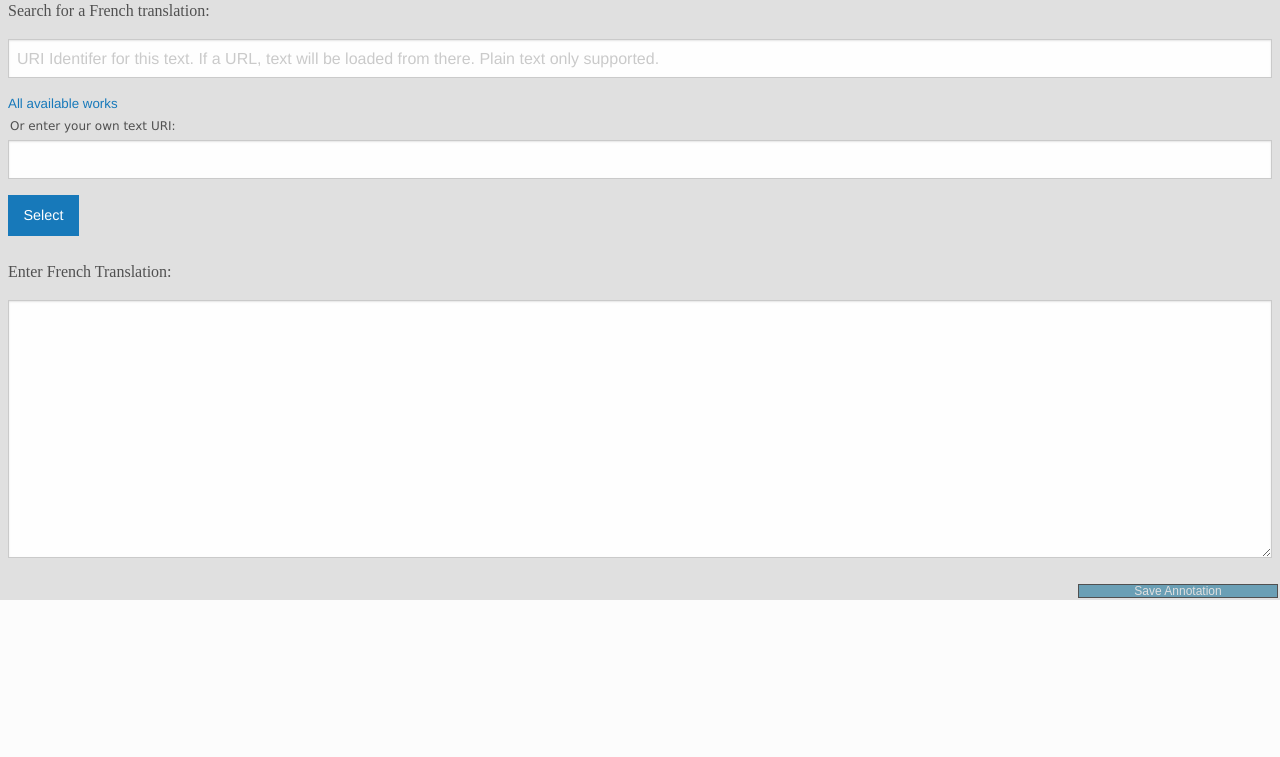
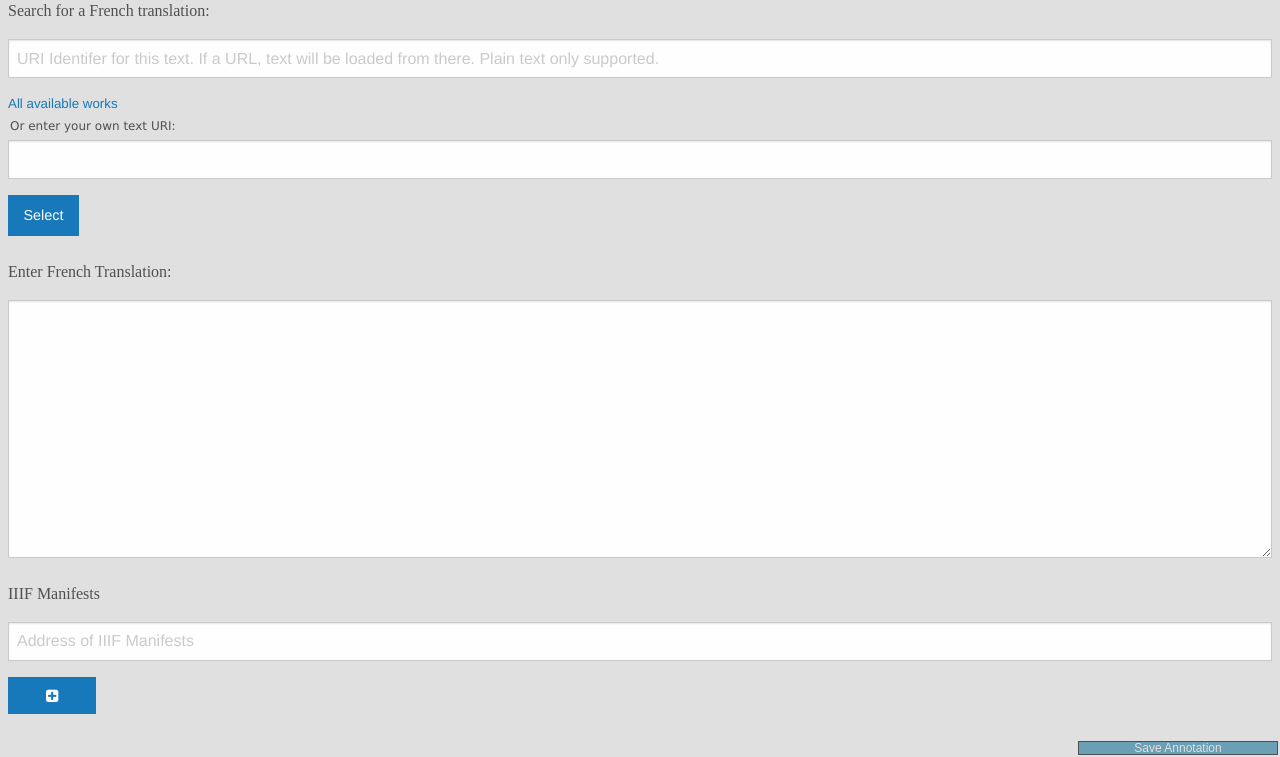
Before and after one commit to perseids-project/digital_milliet, a Flask app: template digital_milliet/templates/commentary/enter.html in a window 1280 px wide. Shown: the part 2384-3141 px from the top of the page. Before the commit the page ends 2984 px from the top, so only its background shows below. Run offline with Flask 2, Linux system fonts and the light colour scheme; the template is opened without the code that fills it, so the values that code supplies are empty; some libraries are stand-ins or nearby versions.

Commit message:
Commentary input form changes

```diff
--- a/digital_milliet/static/js/commentary.enter.js
+++ b/digital_milliet/static/js/commentary.enter.js
@@ -221,8 +221,54 @@ function CTSError(error,a_lnum) {
 
 }
 
+var remove_input = function(target) {
+  target.remove();
+};
+var add_input = function(after, name, counter) {
+
+         /*   <div class="row collapse" id="original-iiif-input">
+                <div class="small-9 columns">
+                    <input type="url" name="iiif[]" class="form-control" placeholder="Address of IIIF Manifests"/>
+                </div>
+                <div class="small-3 columns buttons">
+                    <a class="add-input button postfix" href="#"><i class="fa fa-plus-square" aria-label="Add a field"></i> </a>
+                </div>
+            </div>
+          */
+      counter += 1;
+      var label = after.find("label").text();
+      var placeholder = after.find("input").attr("placeholder");
+      var formgroup = $('<div class="row collapse" />');
+      var input_container = $('<div class="small-9 columns" />');
+      var buttons_container = $('<div class="small-3 columns buttons button-group" />');
+      var input = $('<input type="url" name="'+name+'[]" placeholder="' + placeholder + '" />');
+      var add = $('<a class="add-input button" href="#"><i class="fa fa-plus-square" aria-label="Add a field"></i></a>');
+      var rem = $('<a class="rem-input button alert" href="#"><i class="fa fa-minus-square" aria-label="Remove a field"></i></a>');
+
+      formgroup.append(input_container);
+      input_container.append(input);
+
+      formgroup.append(buttons_container);
+      buttons_container.append(add);
+      buttons_container.append(rem);
+
+      add.on("click", function (e) {
+          e.preventDefault();
+          add_input(formgroup, name, counter);
+          add.hide();
+      });
+      rem.on("click", function (e) {
+          e.preventDefault();
+          remove_input(formgroup);
+          after.find("add-input").show();
+      });
+
+      after.after(formgroup);
+
+  };
+
 //check the milnum for prior use
-$(function() {
+$(document).ready(function() {
   $("#milnum").change(function() {
       var num = $("#milnum").val();
       //removes 'commentary' from the end of the url
@@ -243,4 +289,12 @@ $(function() {
           }
       });
   });
+
+  $("#original-iiif-input a.add-input").on("click", function(e) {
+     console.log(e);
+     e.preventDefault();
+     console.log($(this).parents("#original-iiif-input"));
+     add_input($(this).parents("#original-iiif-input"), "iiif", 1);
   });
+
+});
--- a/digital_milliet/templates/commentary/enter.html
+++ b/digital_milliet/templates/commentary/enter.html
@@ -5,8 +5,9 @@
       <link rel="stylesheet" media="screen" type="text/css" href="{{ url_for('static', filename='css/commentary.enter.css')}}"/>
       <link rel="stylesheet" type="text/css" href="{{ bower_url_for('capitains-sparrow.typeahead', 'src/css/jquery.cts.typeahead.css') }}" />
       <link href='https://fonts.googleapis.com/css?family=Cinzel:400,700' rel='stylesheet' type='text/css'>
-      <link rel='stylesheet' href="{{ bower_url_for('codemirror','lib/codemirror.css') }}"></link>
-      <link rel="stylesheet" href="{{ bower_url_for('jquery.markdownify','lib/jquery.markdownify.css') }}"></link>
+      <link rel='stylesheet' href="{{ bower_url_for('codemirror','lib/codemirror.css') }}" />
+      <link rel="stylesheet" href="{{ bower_url_for('jquery.markdownify','lib/jquery.markdownify.css') }}" />
+      <link rel="stylesheet" type="text/css" href="https://cdnjs.cloudflare.com/ajax/libs/font-awesome/4.7.0/css/font-awesome.css" />
       <script type="text/javascript" src="//ajax.googleapis.com/ajax/libs/jquery/1.10.2/jquery.min.js"></script>
       <script language="javascript" type="text/javascript" src="{{ url_for('static', filename="js/commentary.enter.js")}}"></script>
       <script src="{{ bower_url_for('handlebars', 'handlebars.min.js') }}"></script>
@@ -24,6 +25,18 @@
       <script src="{{ bower_url_for('jquery.markdownify', 'lib/jquery.markdownify.js') }}"></script>
       <meta name="viewport" content = "width=device-width, initial-scale=1.0">
       {% import "commentary/lang_choice.html" as lang %}
+      <style type="text/css">
+          #iiif-fieldset .buttons a.button {
+              max-width:100px;
+              height:2.3125rem;
+              line-height:2.3125rem;
+              padding:0 2.3125rem;
+          }
+          #iiif-fieldset .buttons a.button .fa {
+              line-height:2.3125rem;
+          }
+          .rem-input { display:inline-block; }
+      </style>
 	</head>
     <body class="body">
     <div class="alpheios-ignore">
@@ -186,6 +199,19 @@
               </fieldset>
             </div>
           </div>
+
+        <!-- IIIF Manifests -->
+        <fieldset class="row" id="iiif-fieldset">
+            <legend>IIIF Manifests</legend>
+            <div class="row collapse" id="original-iiif-input">
+                <div class="small-9 columns">
+                    <input type="url" name="iiif[]" class="form-control" placeholder="Address of IIIF Manifests"/>
+                </div>
+                <div class="small-3 columns buttons button-group">
+                    <a class="add-input button" href="#"><i class="fa fa-plus-square" aria-label="Add a field"></i> </a>
+                </div>
+            </div>
+        </fieldset>
         <button id="submit_button" type="submit" style="float: right; width:200px;">{{ _('Save Annotation') }}</button>
       </form>
 
```
Lines whose indentation alone changed are shown as unchanged.
